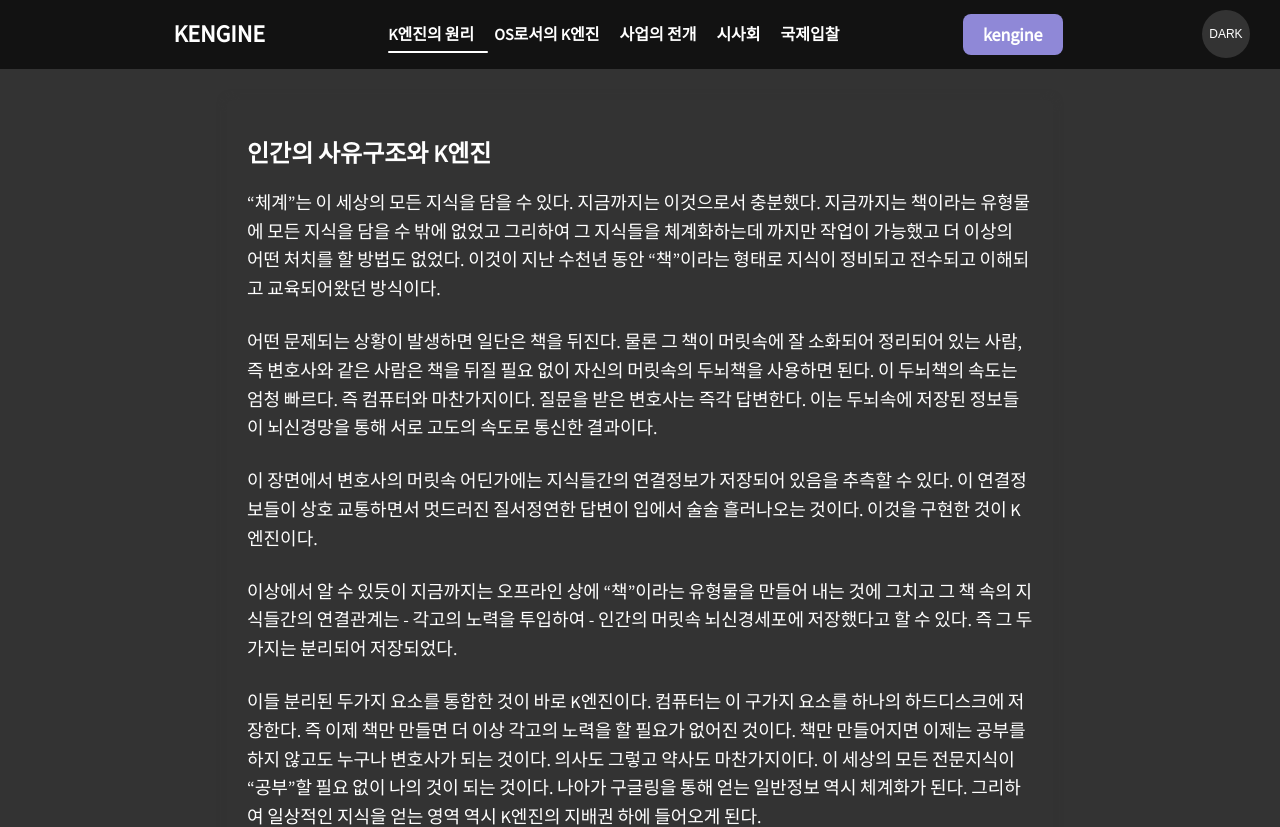
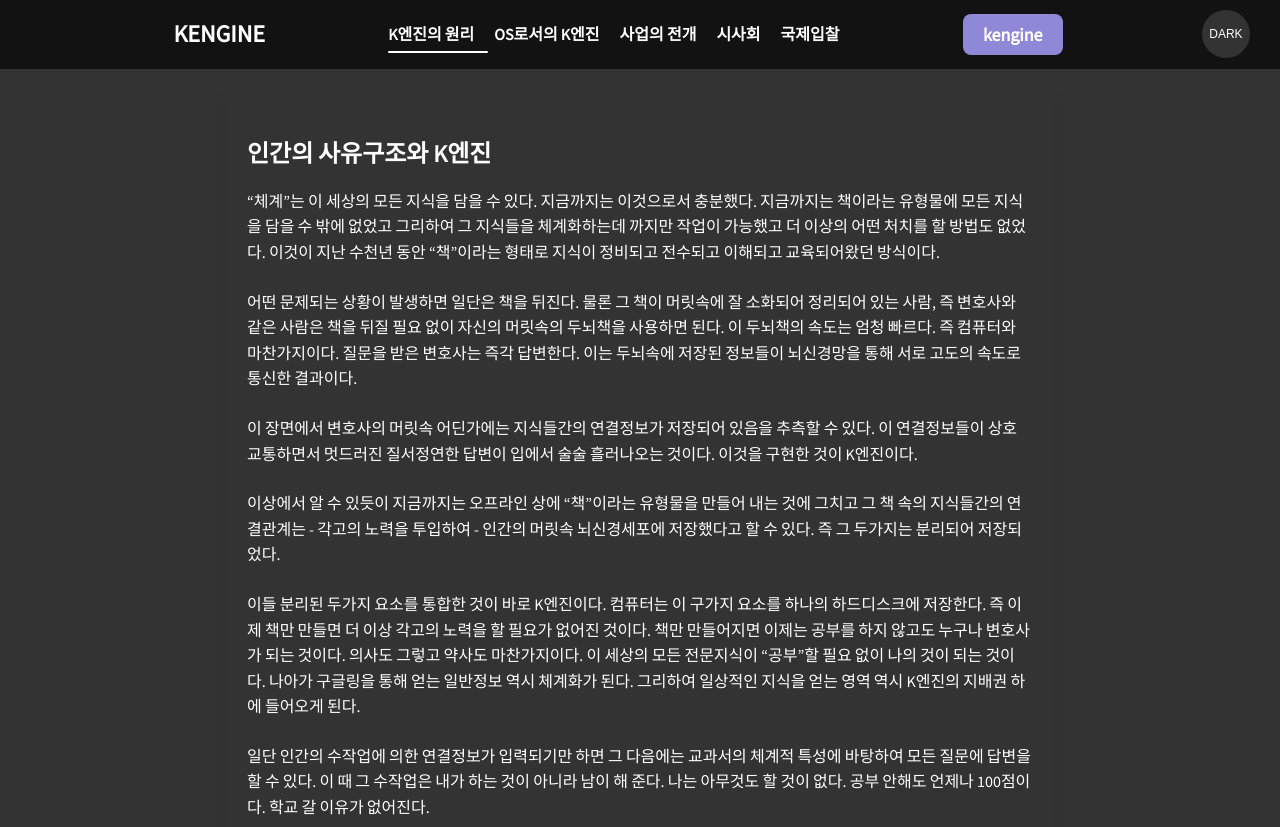
Before and after one commit to KKKHun2/kengine, a React (Create React App) app: page /Side1 in a window 1280 px wide. Shown: the top 827 px of the page. Built offline with nearby package versions, Linux system fonts and the light colour scheme.

Commit message:
all commit

```diff
--- a/src/routes/Side1.tsx
+++ b/src/routes/Side1.tsx
@@ -51,7 +51,7 @@ const Paragraph = styled.p`
   line-height: 1.6;
   margin-bottom: 1.5rem;
   margin-top:1rem;
-  font-size: 18px;
+  font-size: 16px;
   font-weight: normal;
 `;
 
--- a/src/routes/Side5.tsx
+++ b/src/routes/Side5.tsx
@@ -51,7 +51,7 @@ const Paragraph = styled.p`
   line-height: 1.6;
   margin-bottom: 1.5rem;
   margin-top:1rem;
-  font-size: 18px;
+  font-size: 16px;
   font-weight: normal;
 `;
 
```
